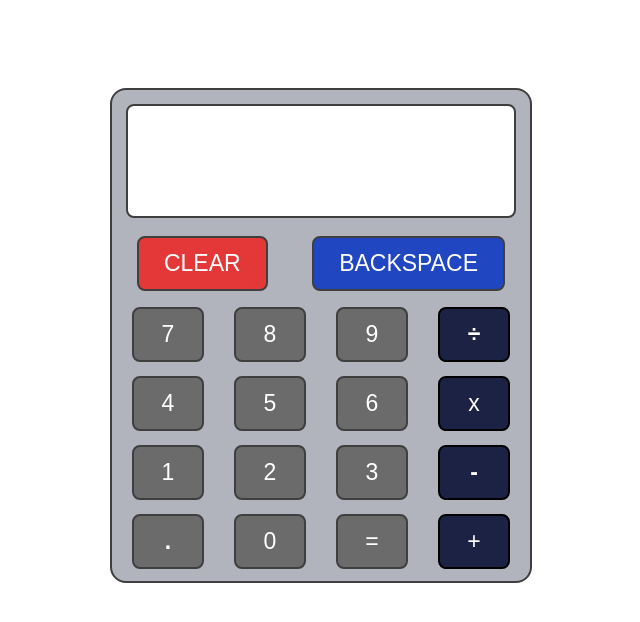
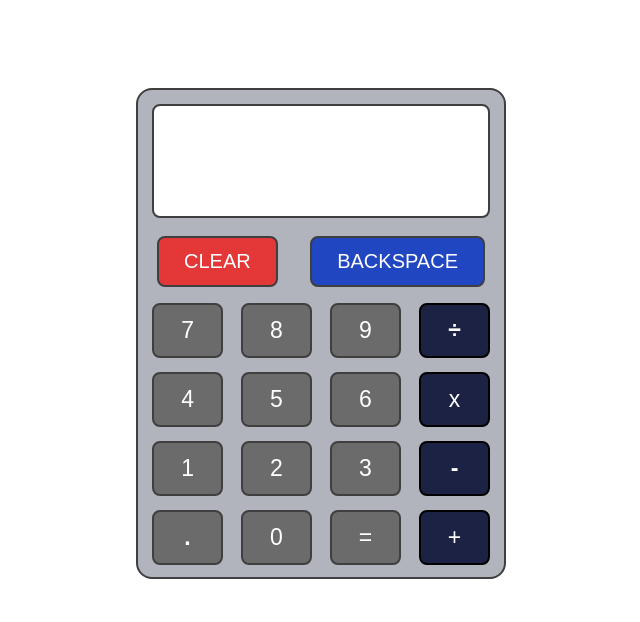
Before and after one commit to mel-121821/calculator, a plain HTML site: page index.html in a window 1280 px wide. Shown: the whole page, without its empty margins (319-959 px from the left). Drawn offline with Linux system fonts and the light colour scheme.

Commit message:
Adjust font size and spacing on clear and bacskpace buttons

```diff
--- a/style.css
+++ b/style.css
@@ -57,7 +57,8 @@ p {
 
 #clear,
 #backspace {
-    margin: 9px 20px;
+    margin: 9px 14px;
+    font-size: 20px;
     background-color: rgb(228, 56, 56);
 }
 
```
